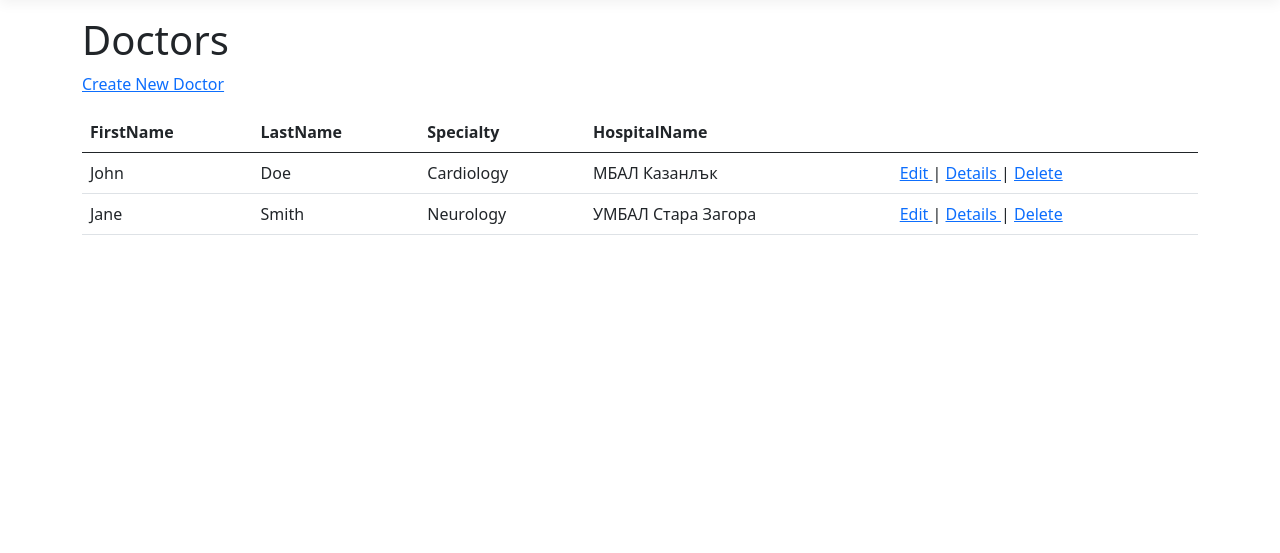
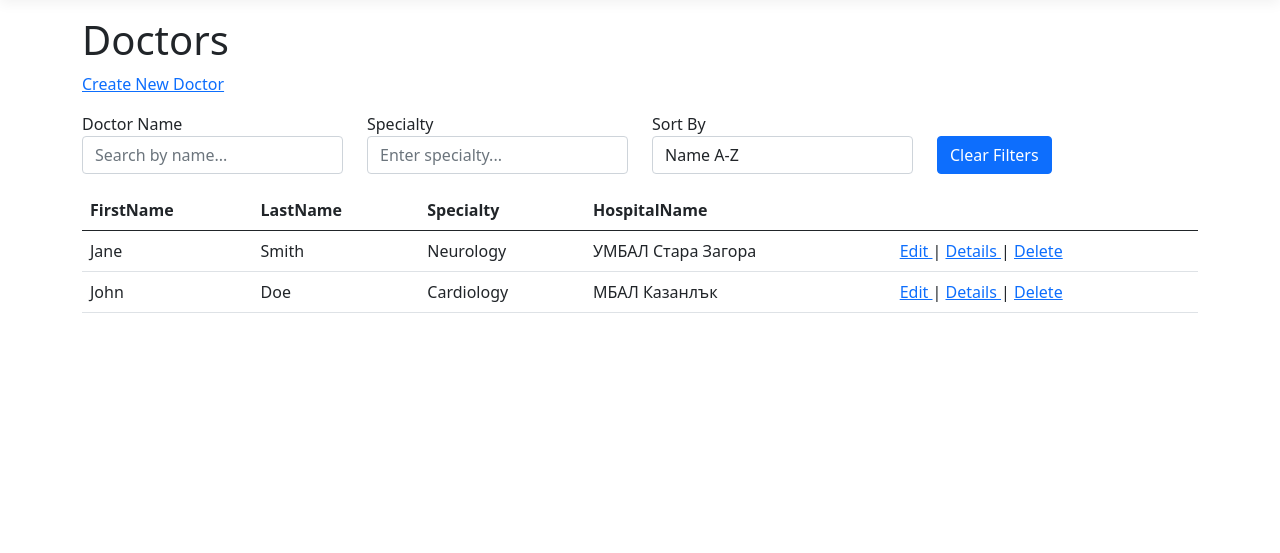
Before and after one commit to VanyaK-08/HospitalManagerInterfaces, an ASP.NET Core app: page /Doctor in a window 1280 px wide. Shown: the part 57-610 px from the top of the page. Run offline with ASP.NET Core 8, Linux system fonts and the light colour scheme; data comes from the database, SQL or seed files in the repository; style sheets or scripts are compiled from the project's sources.

Commit message:
doctor filters

```diff
--- a/Hospital_Manager/Controllers/DoctorController.cs
+++ b/Hospital_Manager/Controllers/DoctorController.cs
@@ -39,6 +39,22 @@ namespace Hospital_Manager.Controllers
             }
 
             return View(model);
+        }
+
+        [HttpGet]
+        public async Task<IActionResult> GetFilteredDoctors(string? search, string? specialty, string? sortOrder)
+        {
+            var doctors = await doctorService.GetAllDoctorsAsync(search, specialty, sortOrder);
+            var result = doctors.Select(d => new
+            {
+                id = d.Id,
+                firstName = d.FirstName,
+                lastName = d.LastName,
+                specialty = d.Specialty,
+                hospitalName = d.Hospital.Name
+            }).ToList();
+
+            return Json(result);
         }
 
         public async Task<IActionResult> Details(int id)
--- a/Hospital_Manager/Views/Doctor/Index.cshtml
+++ b/Hospital_Manager/Views/Doctor/Index.cshtml
@@ -9,6 +9,41 @@
 <p>
     <a asp-action="Create">Create New Doctor</a>
 </p>
+
+<div class="row mb-3">
+    <div class="col-md-3">
+        <label>Doctor Name</label>
+        <input type="text"
+               id="search"
+               class="form-control"
+               placeholder="Search by name..." />
+    </div>
+
+    <div class="col-md-3">
+        <label>Specialty</label>
+        <input type="text"
+               id="specialtyFilter"
+               class="form-control"
+               placeholder="Enter specialty..." />
+    </div>
+
+    <div class="col-md-3">
+        <label>Sort By</label>
+        <select id="sortOrder" class="form-control">
+            <option value="name_asc">Name A-Z</option>
+            <option value="name_desc">Name Z-A</option>
+            <option value="specialty">Specialty</option>
+        </select>
+    </div>
+
+    <div class = "col-md-3 d-flex align-items-end">
+        <button type="button" id="clearFilters"
+            class="btn btn-primary">
+            Clear Filters
+        </button>
+    </div>
+
+</div>
 
 <table class="table">
     <thead>
@@ -29,7 +64,7 @@
         </tr>
     </thead>
 
-    <tbody>
+    <tbody id="doctorsTable">
         @foreach (var doctor in Model)
         {
             <tr>
--- a/Hospital_Manager/Views/Hospital/Index.cshtml
+++ b/Hospital_Manager/Views/Hospital/Index.cshtml
@@ -35,7 +35,7 @@
 
         <div class="col-md-3">
             <label class="form-label">Sort By</label>
-            <select name="sortOrder" class="form-control"
+            <select name="sortOrder" class="form-control">
                <option value="name"
                    selected = "@(ViewBag.SortOrder == "name")">
                    Name A-Z
--- a/Hospital_Manager_Core/Interfaces/IDoctorService.cs
+++ b/Hospital_Manager_Core/Interfaces/IDoctorService.cs
@@ -9,7 +9,7 @@ namespace Hospital_Manager_Core.Interfaces
 {
     public interface IDoctorService
     {
-        Task<List<Doctor>> GetAllDoctorsAsync();
+        Task<List<Doctor>> GetAllDoctorsAsync(string? search = null, string? specialty = null, string? sortOrder = null);
         Task<Doctor?> GetDoctorByIdAsync(int id);
         Task<Doctor?> GetDoctorDetailsAsync(int id);
         Task AddDoctorAsync(Doctor doctor);
```
Also changed, not shown: Hospital_Manager_Core/Services/DoctorService.cs (+30 -4 lines).
